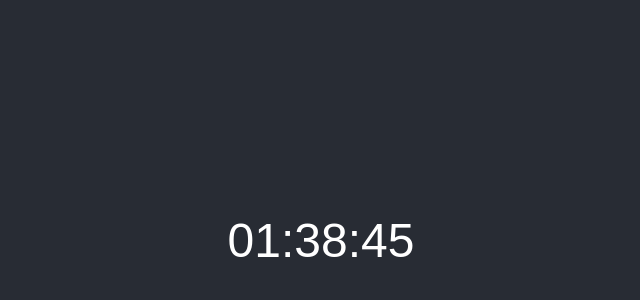
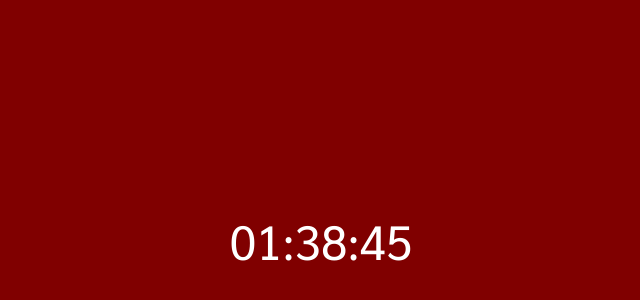
Before and after one commit to InfoPoliticsStudio/ThaiTime, a plain HTML site: page index.html in a window 1280 px wide. Shown: the part 160-460 px from the top of the page, without its empty margins (319-959 px from the left). Drawn offline with Linux system fonts and the light colour scheme.

Commit message:
Update styles.css

```diff
--- a/styles.css
+++ b/styles.css
@@ -1,12 +1,14 @@
+@import url('https://fonts.googleapis.com/css2?family=Sarabun:ital,wght@0,100;0,200;0,300;0,400;0,500;0,600;0,700;0,800;1,100;1,200;1,300;1,400;1,500;1,600;1,700;1,800&display=swap');
+
 body {
     display: flex;
     justify-content: center;
     align-items: center;
     height: 100vh;
-    background-color: #282c34;
+    background-color: #800000;
     color: white;
     margin: 0;
-    font-family: Arial, sans-serif;
+    font-family: "Sarabun", sans-serif;
 }
 
 .clock {
```
